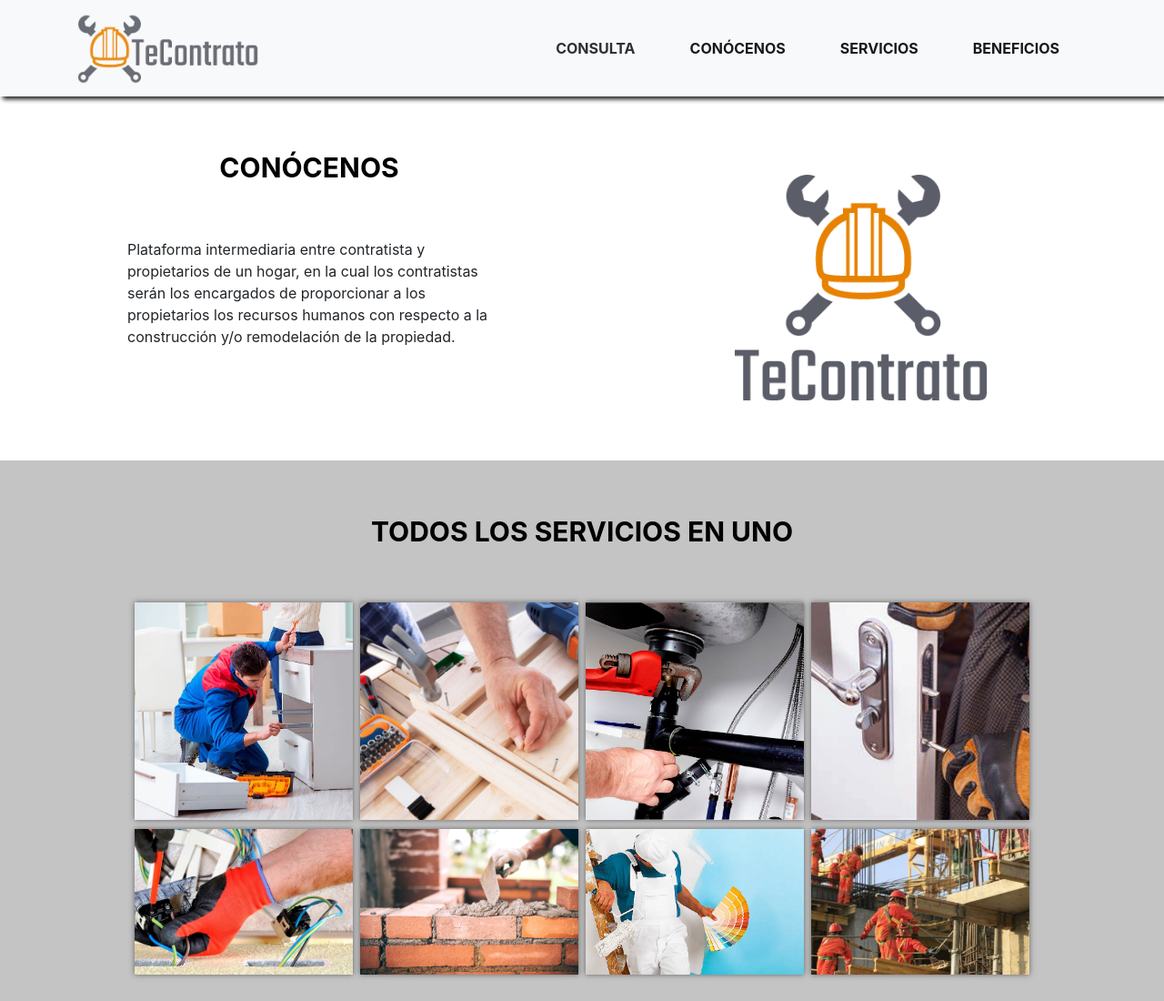
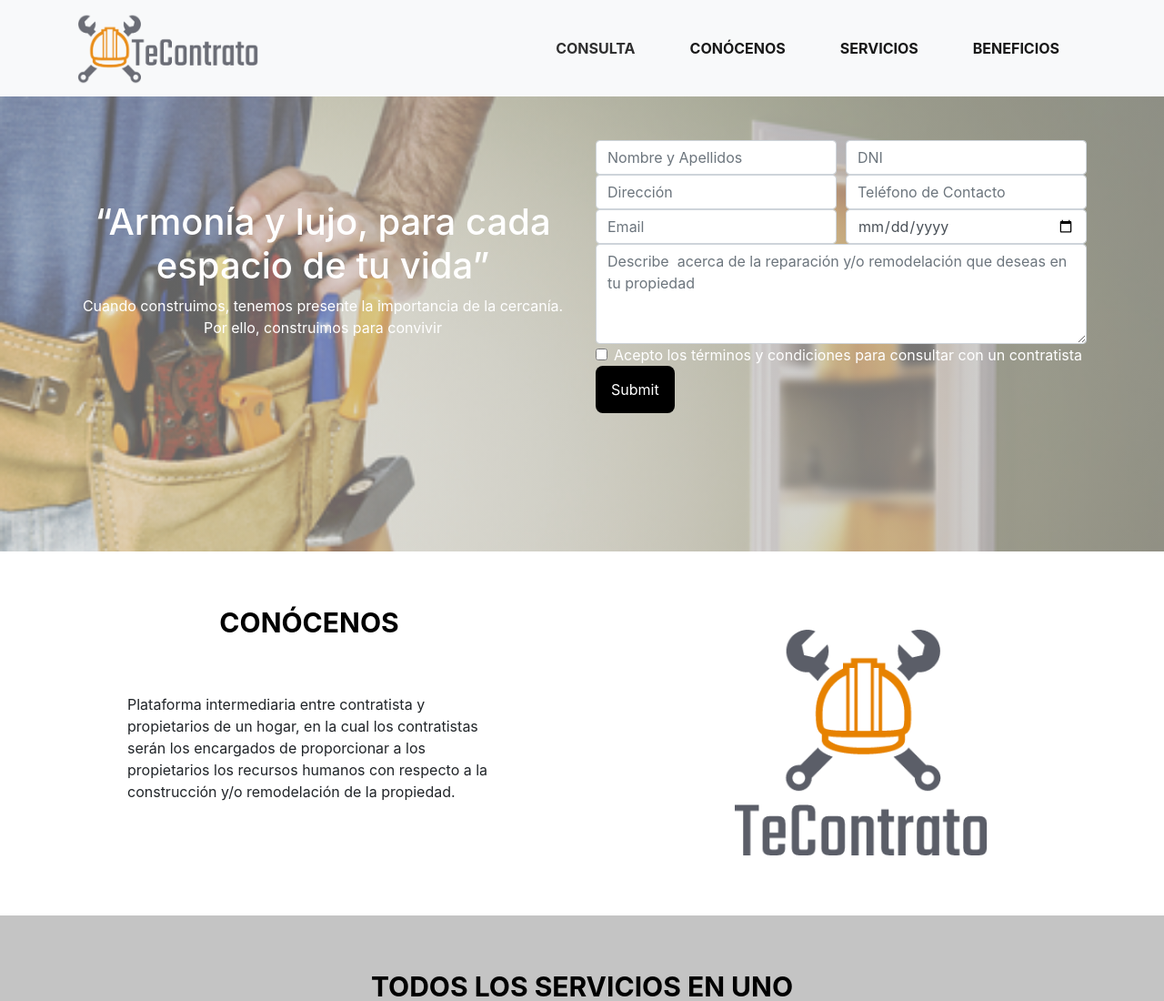
Before and after one commit to TavOexe/TeContratoWeb, a plain HTML site: page index.html in a window 1280 px wide. Shown: the top 1100 px of the page at 91% size. Drawn offline with nearby package versions, Linux system fonts and the light colour scheme.

Commit message:
feat: Formulario

```diff
--- a/index.html
+++ b/index.html
@@ -36,6 +36,63 @@
             </div>
         </div>
     </nav>
+    <!-- parte nicol -->
+    <header class="main-header" id="formulario">
+        <div class="background-overlay text-white py-5">
+            <div class="container">
+                <div class="row">
+                    <div class="col-md-6 text-center justify-content-center align-self-center">
+                        <h1>“Armonía y lujo, para cada espacio de tu vida”</h1>
+                        <p>Cuando construimos, tenemos presente la importancia de la cercanía.  Por ello, construimos para convivir</p>
+                    </div>
+                    <div class="col-md-6">
+                        <div class="form-row">
+                            <div class="col">
+                                <input type="text" class="form-control" placeholder="Nombre y Apellidos">
+                            </div>
+                            <div class="col">
+                                <input type="text" class="form-control" placeholder="DNI">
+                            </div>
+                        </div>
+                        <div class="form-row">
+                            <div class="col">
+                                <input type="text" class="form-control" placeholder="Dirección">
+                            </div>
+                            <div class="col">
+                                <input type="text" class="form-control" placeholder="Teléfono de Contacto">
+                            </div>
+                        </div>
+                        <div class="form-row">
+                            <div class="col">
+                                <input type="email" class="form-control" placeholder="Email">
+                            </div>
+                            <div class="col">
+                                <input type="date" class="form-control" placeholder="Fecha de la imagen">
+                            </div>
+                        </div>
+                        <div class="form-row">
+                            <div class="col">
+                                <textarea name="" id="" cols="30" rows="4" class="form-control" placeholder="Describe  acerca de la reparación y/o remodelación que deseas en tu propiedad"></textarea>
+                            </div>
+                        </div>
+                        <div class="form-row">
+                            <div class="col">
+                                <div class="form-check">
+                                    <input class="form-check-input" type="checkbox" id="gridCheck">
+                                    <label class="form-check-label" for="gridCheck">Acepto los términos y condiciones para consultar con un contratista</label>
+                                </div>
+                            </div>
+                        </div>
+                        <div class="form-row">
+                            <div class="col">
+                                <input type="submit" class="cta">
+                            </div>
+                        </div>
+                    </div>
+                </div>
+            </div>
+        </div>
+    <!-- parte nicol fin -->
         <!-- parte Hector -->
     </header>
     <main>
```
